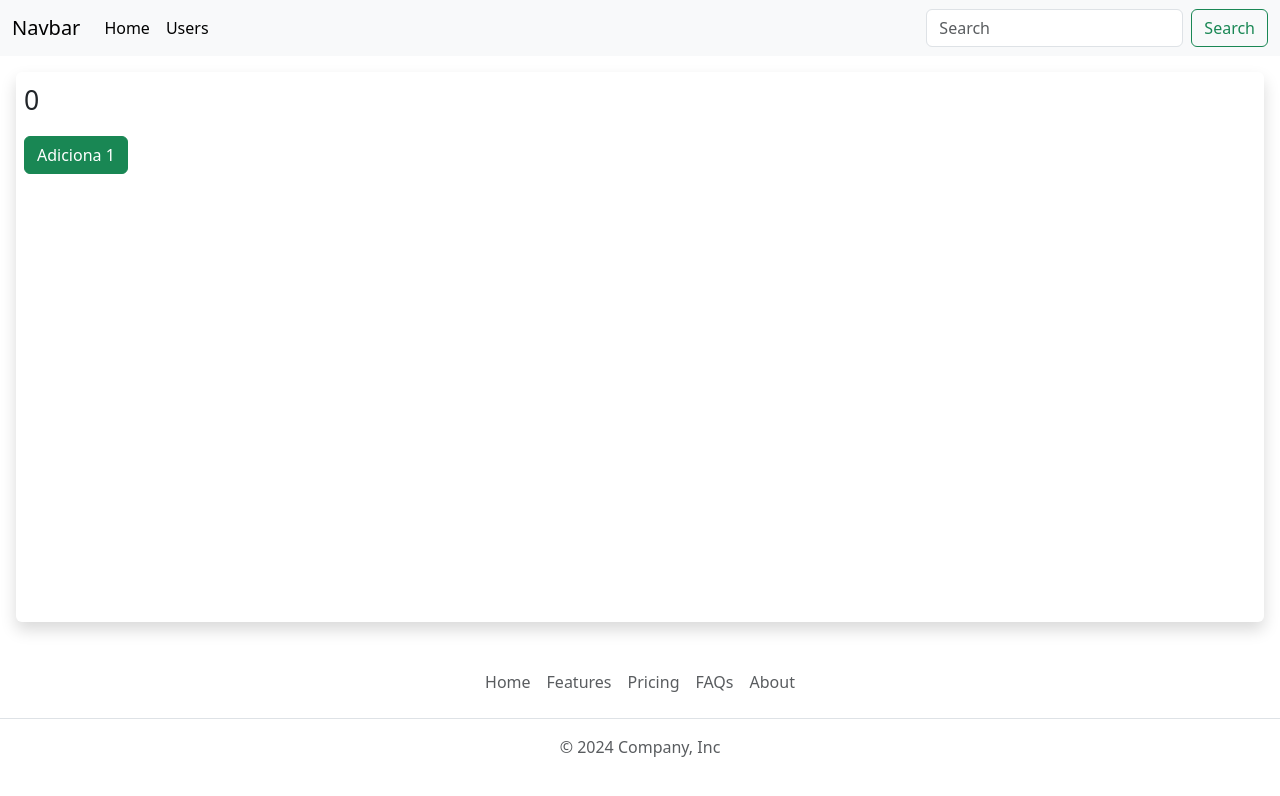
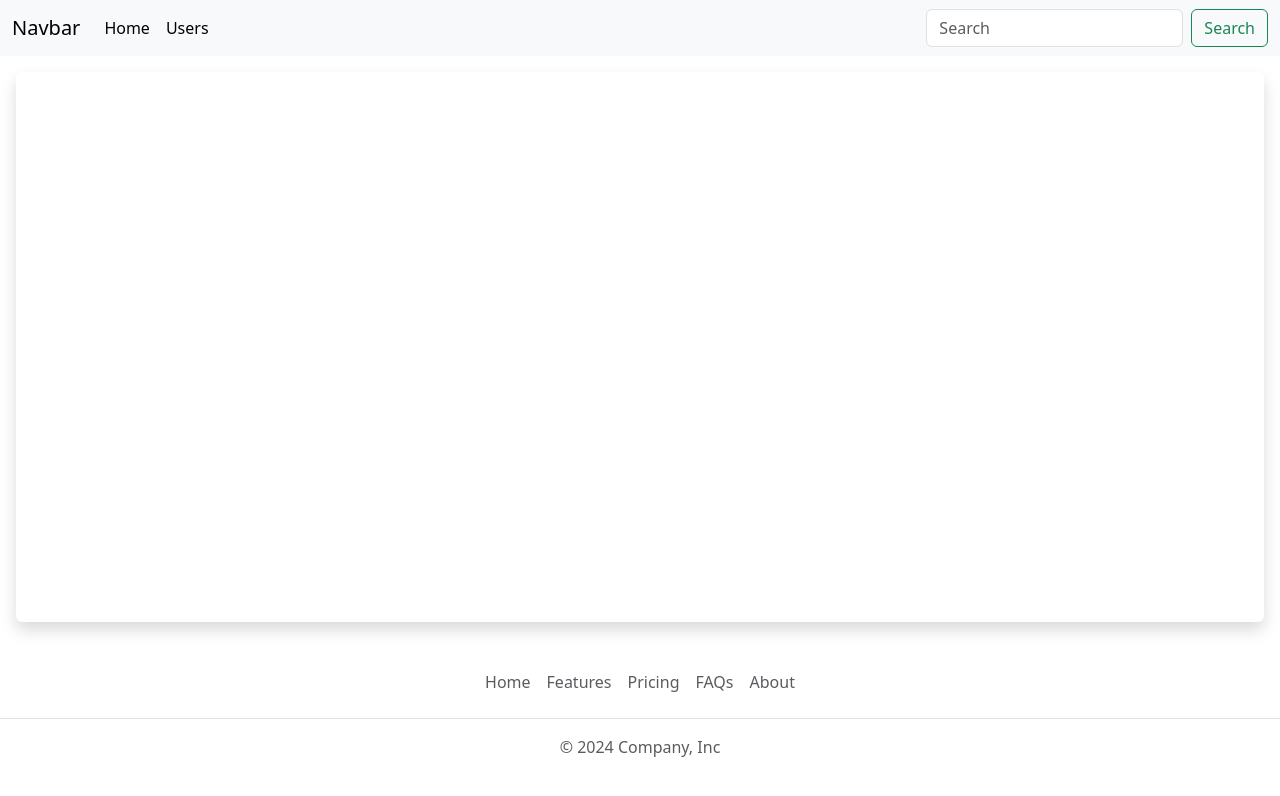
Before and after one commit to Phyllipesa/second-step-angular-basic, an Angular app: page / in a window 1280 px wide. Shown: the top 796 px of the page. Built offline with nearby package versions, Linux system fonts and the light colour scheme.

Commit message:
Refatoração a Home

```diff
--- a/src/app/pages/home/home.component.html
+++ b/src/app/pages/home/home.component.html
@@ -1,2 +1,5 @@
-<p style="font-size: 20pt;">{{ num }}</p>
-<button (click)="adiciona1()" class="btn btn-success">Adiciona 1</button>
+<div *ngIf="user" class="mt-3 border col-md p-3">
+    <h2>User selected</h2>
+    <p>Name: {{user.name}}</p>
+    <p>Age: {{user.age}}</p>
+</div>
--- a/src/app/pages/home/home.component.ts
+++ b/src/app/pages/home/home.component.ts
@@ -1,21 +1,17 @@
-import { Component, DoCheck, OnDestroy } from '@angular/core';
+import { Component } from '@angular/core';
+import { UserService } from '../../_service/user.service';
+import { User } from '../../_models/user';
 
 @Component({
   selector: 'app-home',
   templateUrl: './home.component.html',
   styleUrl: './home.component.css'
 })
-export class HomeComponent implements DoCheck {
+export class HomeComponent {
+  user: User | undefined;
 
-  num: number = 0;
-
-  ngDoCheck(): void {
-    console.log("Houve uma mudança na home");
-    ;
-  }
-
-  adiciona1() {
-    this.num++;
+  constructor(private userService: UserService) {
+    this.user = this.userService.getUser();
   }
 
 }
```
